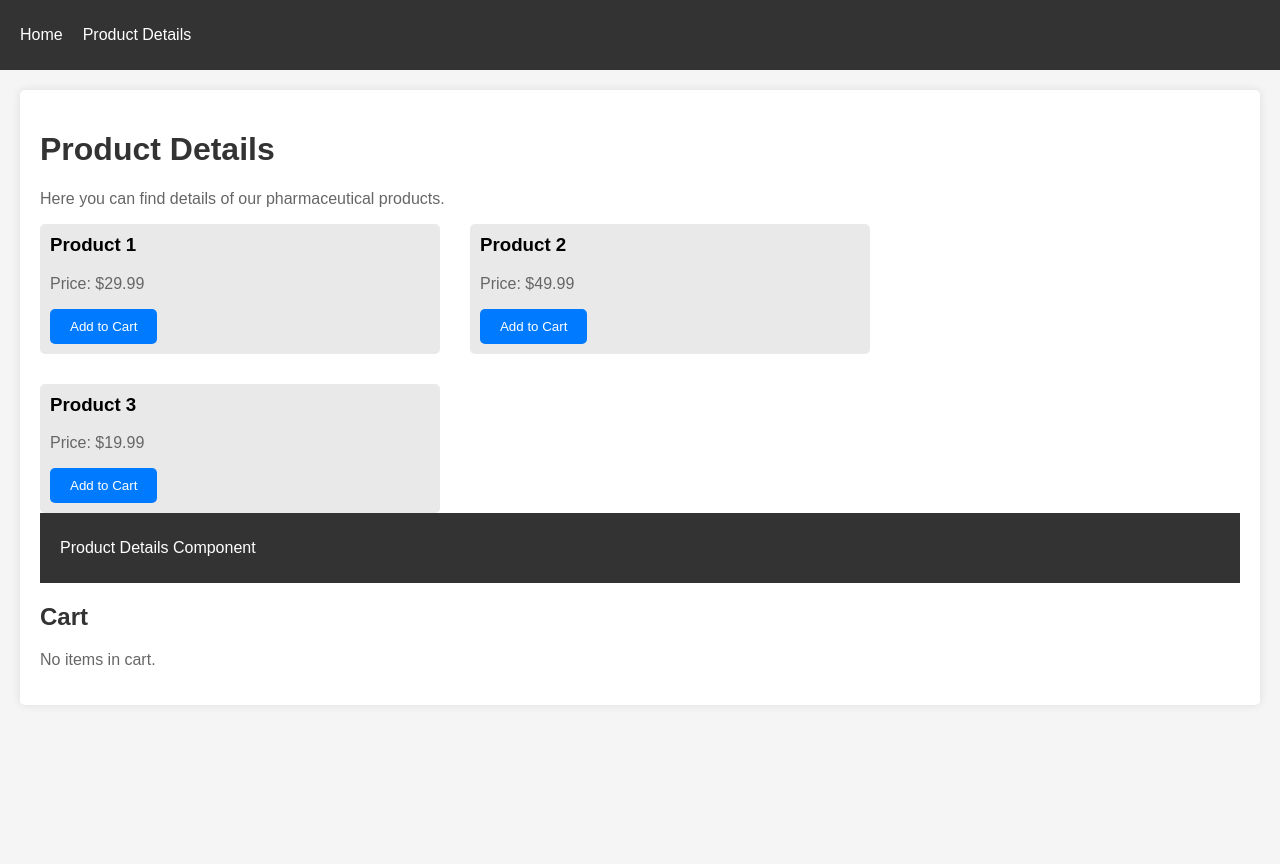
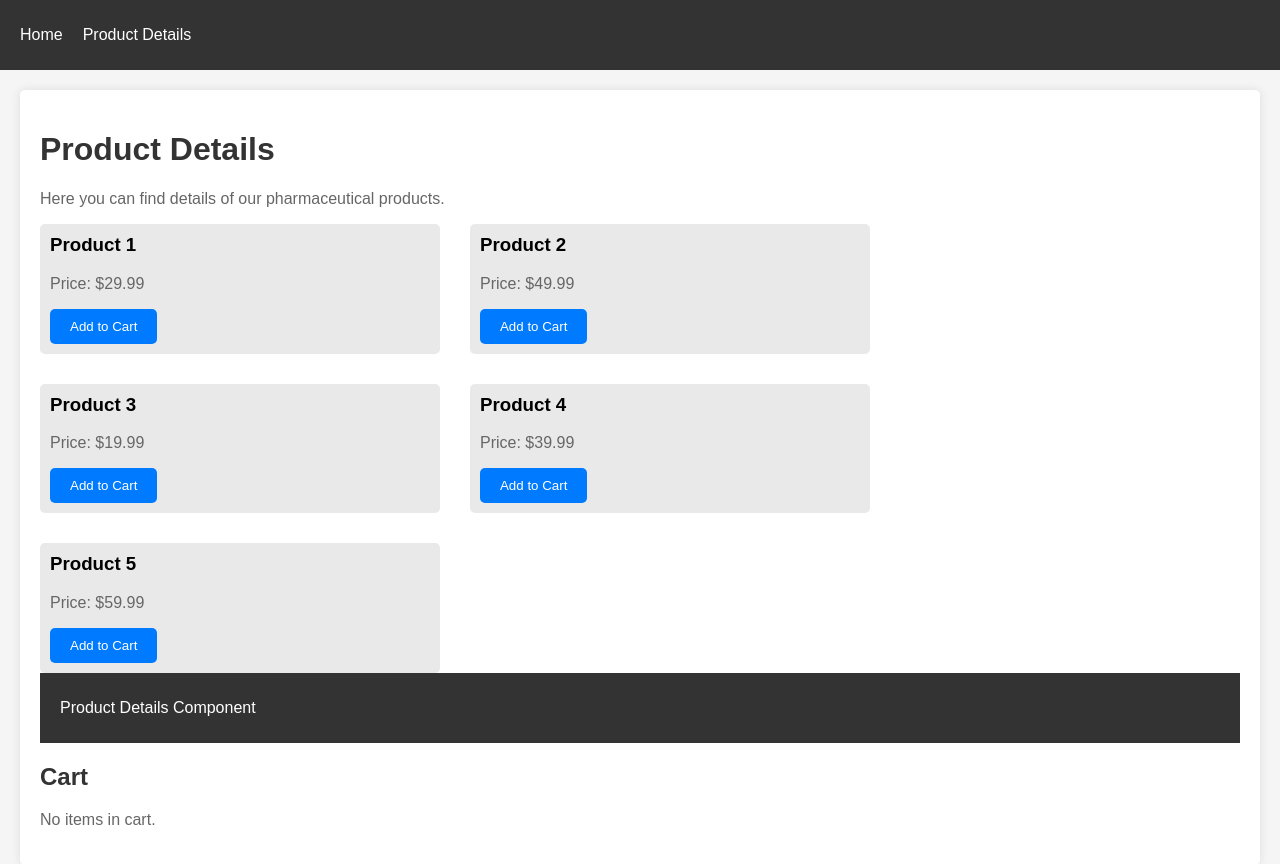
Before and after one commit to akhilShaji1995/PharmaApplication, a React (Create React App) app in the folder pharma-app/: page /product-details in a window 1280 px wide. Shown: the top 864 px of the page. Before the commit the page ends 800 px from the top, so only its background shows below. Built offline with nearby package versions, Linux system fonts and the light colour scheme.

Commit message:
Persistent Data Storage: Implement local storage

```diff
--- a/pharma-app/src/components/Home.js
+++ b/pharma-app/src/components/Home.js
@@ -1,6 +1,6 @@
 import React from 'react';
 import { Link, Outlet, useNavigate } from 'react-router-dom';
-import HomeComponent from './HomeComponent';
+// import HomeComponent from './HomeComponent';
 
 const Home = () => {
   const navigate = useNavigate();
--- a/pharma-app/src/components/ProductDetails.js
+++ b/pharma-app/src/components/ProductDetails.js
@@ -1,13 +1,22 @@
-import React, { useState } from 'react';
+import React, { useState, useEffect } from 'react';
 import { Link, Outlet } from 'react-router-dom';
-// import products from '../data/products';
 import ProductList from './ProductList';
 import Cart from './Cart';
+// import products from '../data/products';
 
 const ProductDetails = () => {
 
-    const [cart, setCart] = useState([]);
-    const addToCarts = (product) => {
+    // const [cart, setCart] = useState([]);
+    const [cart, setCart] = useState(() => {
+        const savedCart = localStorage.getItem('cart');
+        return savedCart ? JSON.parse(savedCart) : [];
+      });
+
+      useEffect(() => {
+        localStorage.setItem('cart', JSON.stringify(cart));
+      }, [cart]);
+
+      const addToCart = (product) => {
         setCart([...cart, product]);
       };
 
@@ -24,7 +33,7 @@ const ProductDetails = () => {
           </div>
         ))}
       </div> */}
-      <ProductList addToCart={addToCarts} />
+      <ProductList addToCart={addToCart} />
       <nav>
         <ul>
           <li>
--- a/pharma-app/src/data/products.js
+++ b/pharma-app/src/data/products.js
@@ -1,7 +1,9 @@
 const products = [
-    { id: 1, name: 'Product 1', price: 29.99 },
-    { id: 2, name: 'Product 2', price: 49.99 },
-    { id: 3, name: 'Product 3', price: 19.99 },
+    { id: 1, name: 'Product 1', price: 29.99, category: 'Category 1' },
+    { id: 2, name: 'Product 2', price: 49.99, category: 'Category 2' },
+    { id: 3, name: 'Product 3', price: 19.99, category: 'Category 1' },
+    { id: 4, name: 'Product 4', price: 39.99, category: 'Category 3' },
+    { id: 5, name: 'Product 5', price: 59.99, category: 'Category 2' },
   ];
 
   export default products;
```
